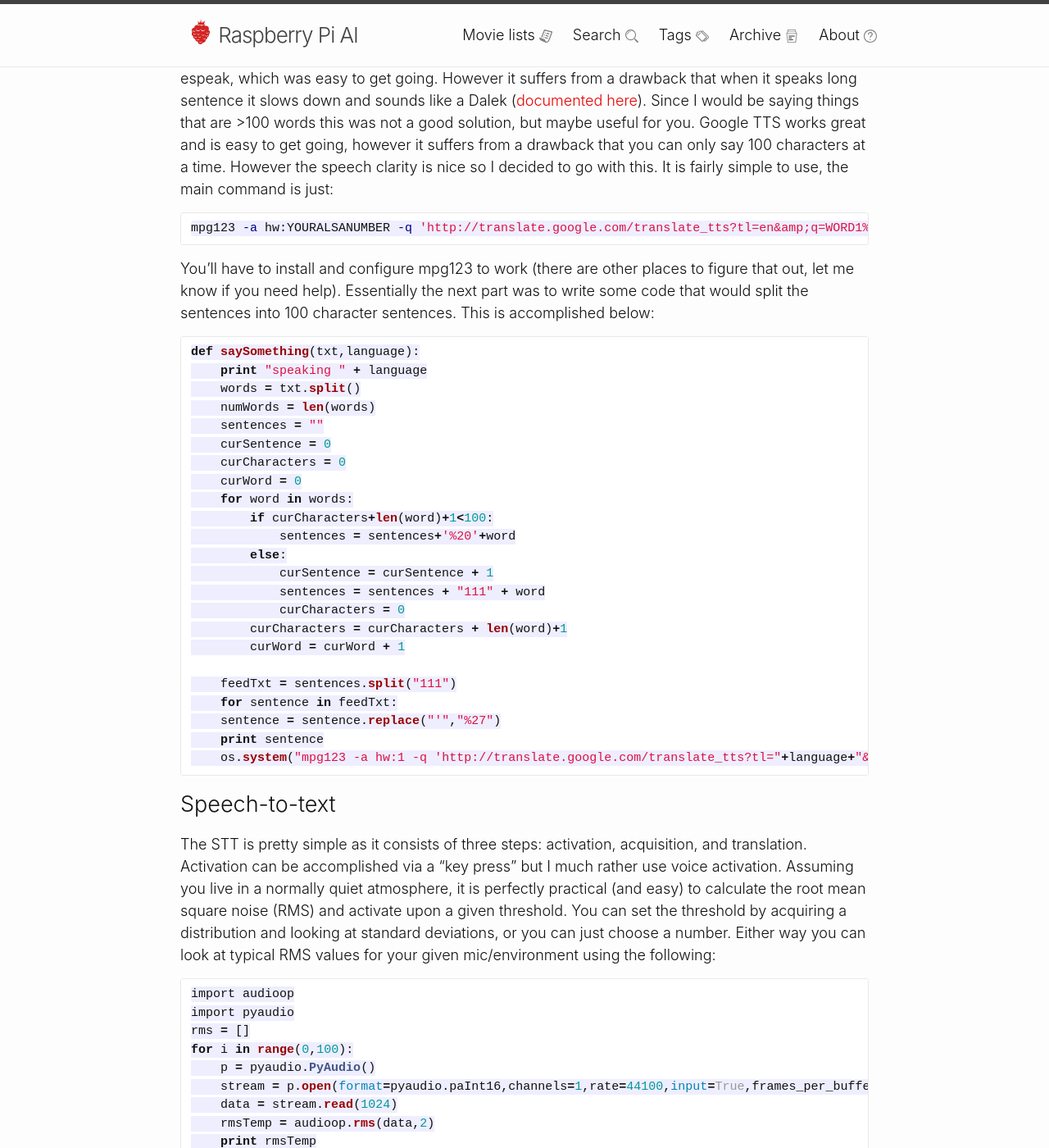
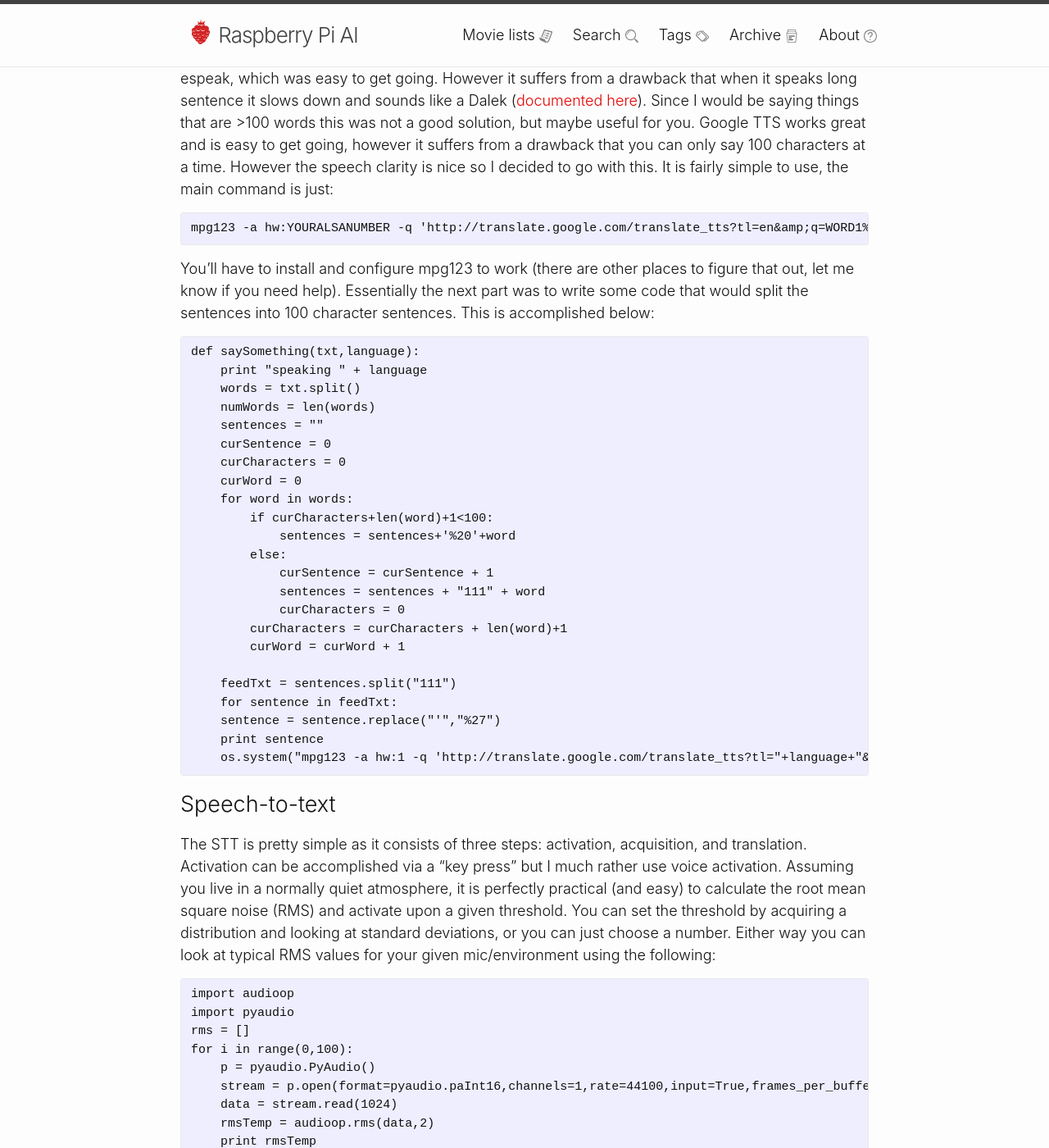
Before and after one commit to schollz/rpiai.com.old, a Jekyll site: the page built from _posts/2014-02-04-raspberry-pi-ai.markdown, in a window 1280 px wide and 1400 px high, scrolled down 1801 px. Shown: the whole window at 82% size. Built offline with Jekyll 4.4.1, drawn with Linux system fonts in a browser that asks for light colours; comment, search, counter and statistics services are not loaded.

```diff
--- a/css/main.scss
+++ b/css/main.scss
@@ -48,6 +48,5 @@
 // Import partials from `sass_dir` (defaults to `_sass`)
 @import
         "base",
-        "layout",
-        "syntax-highlighting"
+        "layout"
 ;
```
